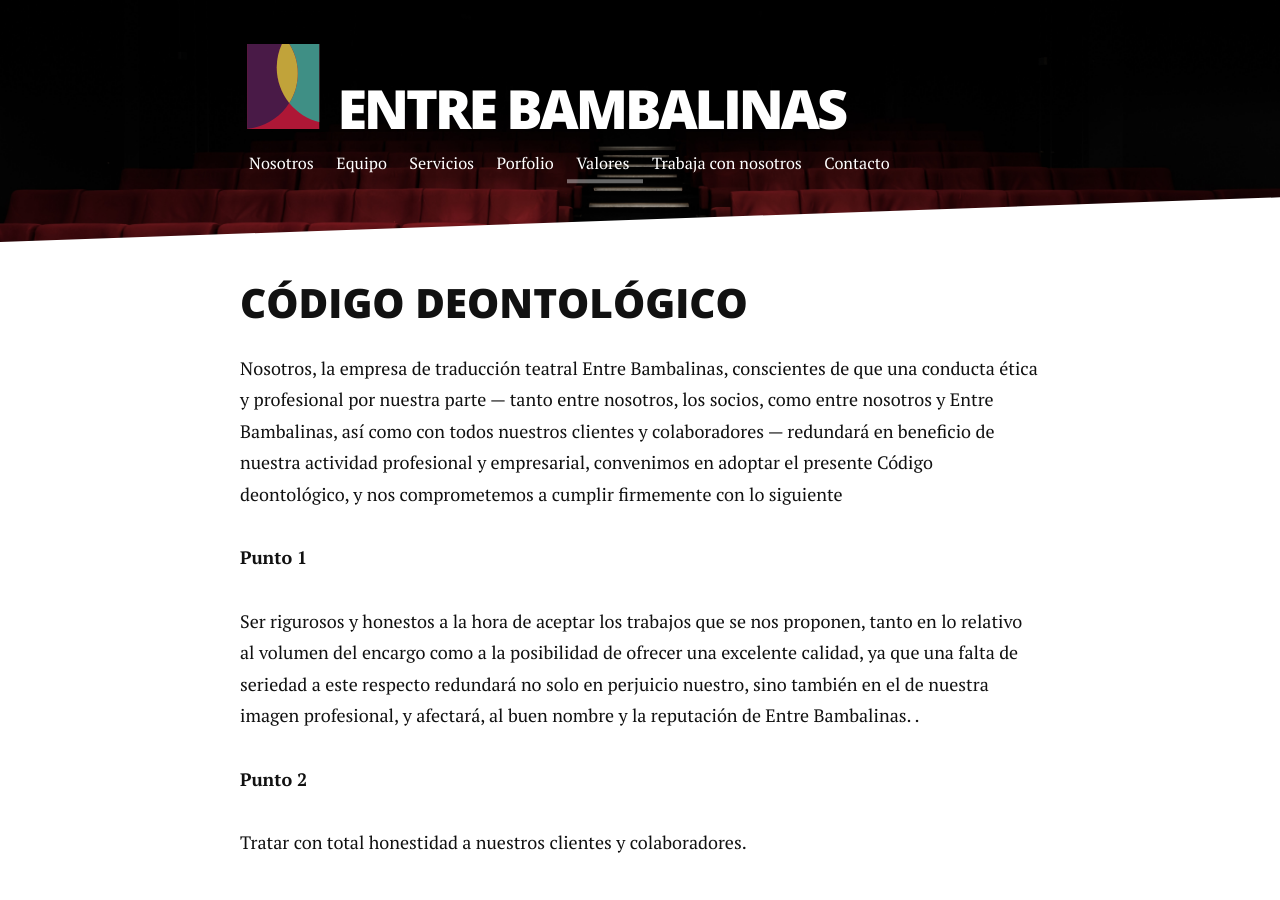
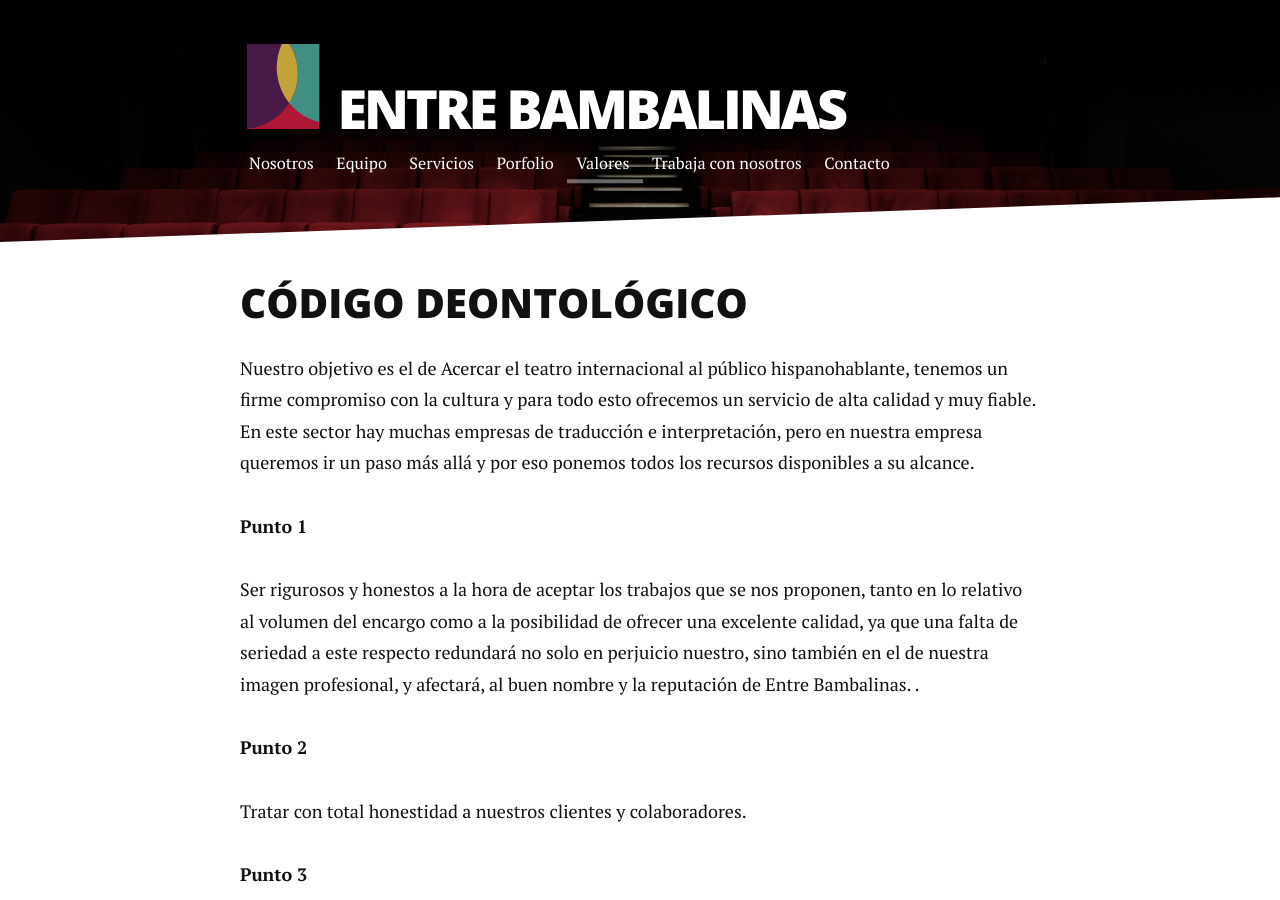
Before and after one commit to entrebambalinas/entrebambalinas.github.io, a Jekyll site: the page built from valores.md, in a window 1280 px wide and 900 px high. Built offline with Jekyll 4.4.1, drawn with Linux system fonts in a browser that asks for light colours; nearby versions of some CDN libraries.

Commit message:
Update valores.md

```diff
--- a/valores.md
+++ b/valores.md
@@ -5,7 +5,7 @@ title: Valores
 ## CÓDIGO DEONTOLÓGICO ##
 
 
-Nosotros, la empresa de traducción teatral Entre Bambalinas, conscientes de que una conducta ética y profesional por nuestra parte — tanto entre nosotros, los socios, como entre nosotros y Entre Bambalinas, así como con todos nuestros clientes y colaboradores — redundará en beneficio de nuestra actividad profesional y empresarial, convenimos en adoptar el presente Código deontológico, y nos comprometemos a cumplir firmemente con lo siguiente
+Nuestro objetivo es el de Acercar el teatro internacional al público hispanohablante, tenemos un firme compromiso con la cultura y para todo esto ofrecemos un servicio de alta calidad y muy fiable. En este sector hay muchas empresas de traducción e interpretación, pero en nuestra empresa queremos ir un paso más allá y por eso ponemos todos los recursos disponibles a su alcance.
 
 
 
```
